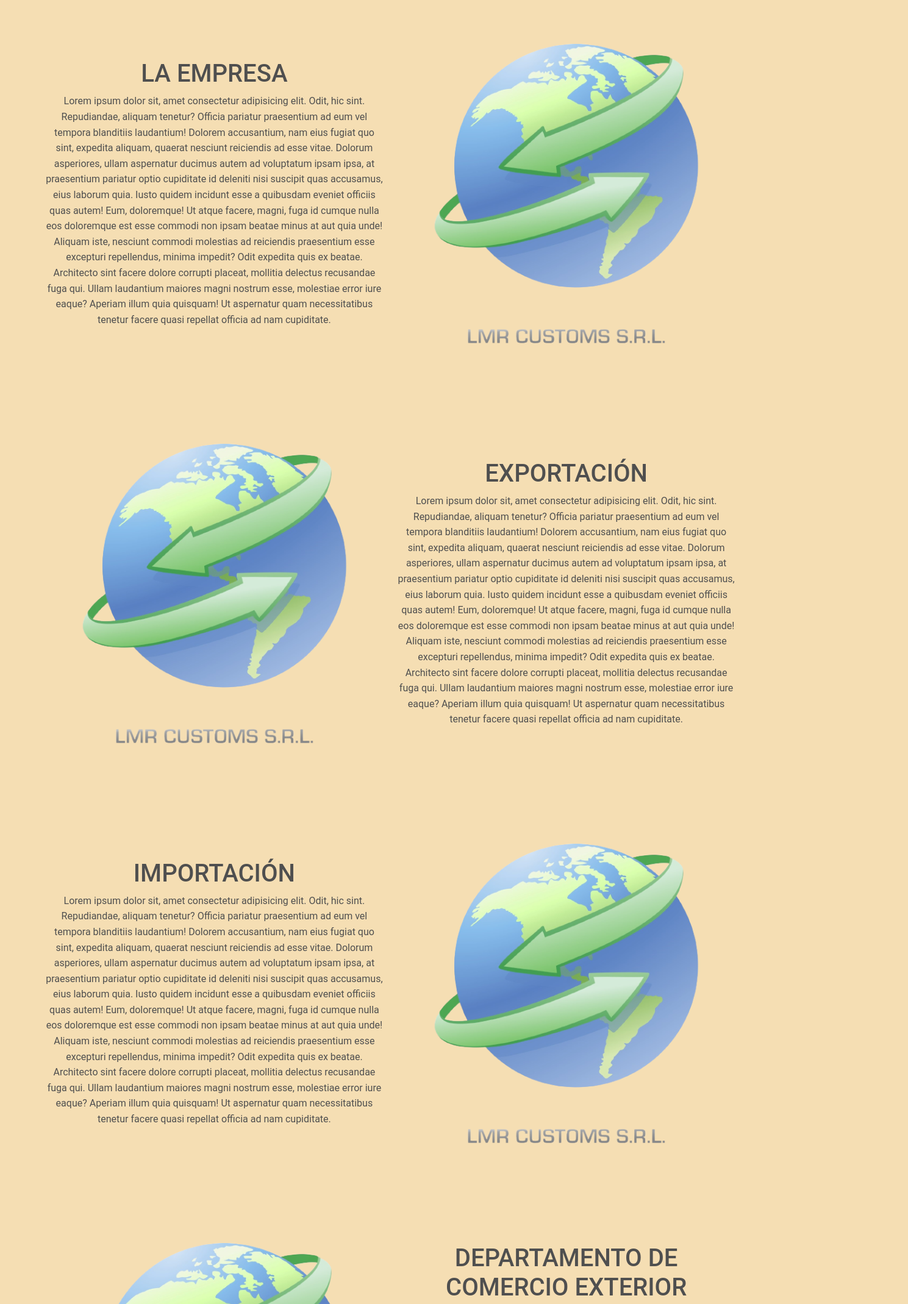
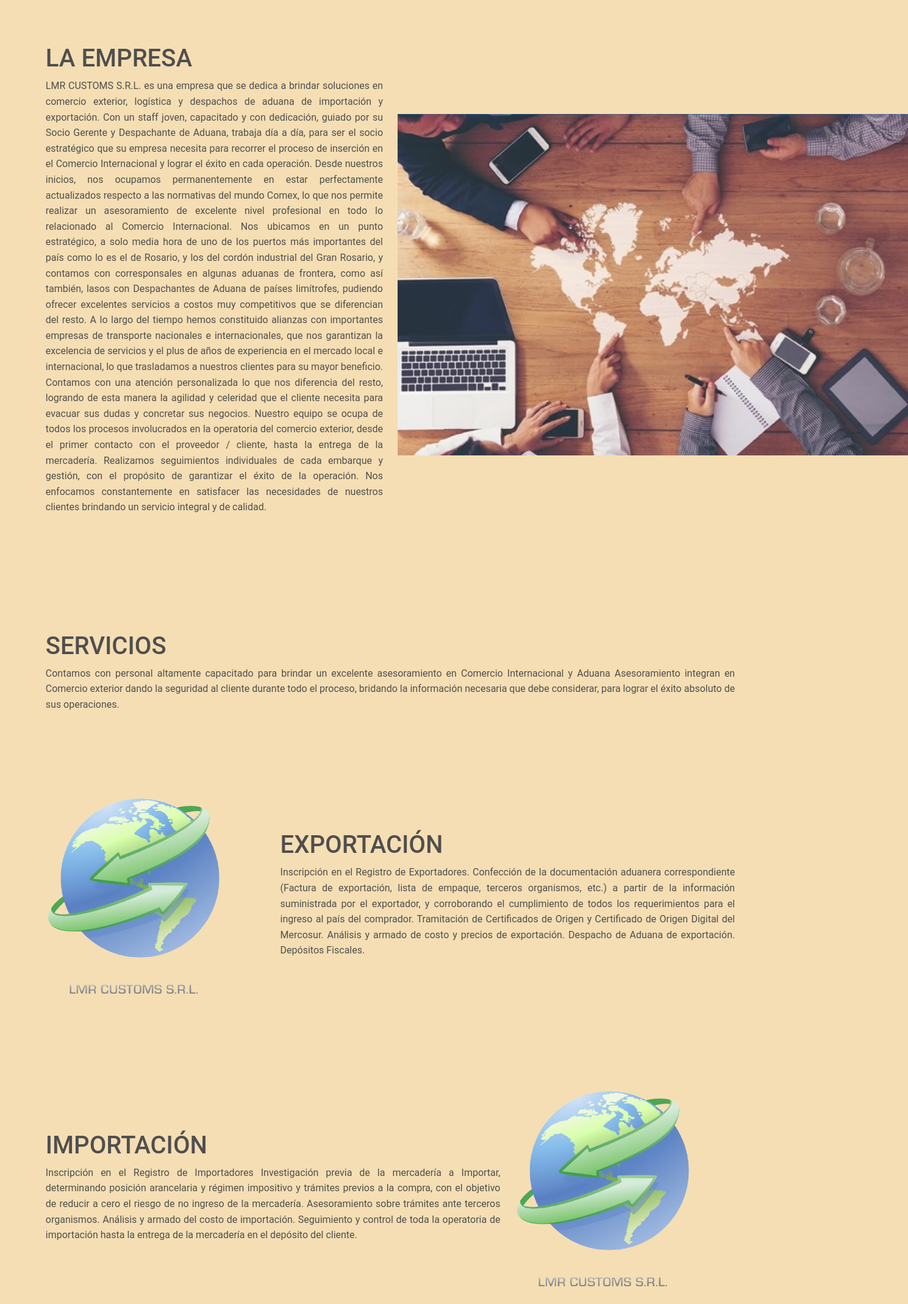
Before and after one commit to marel20/LMRCustomsWeb, a plain HTML site: page index.html in a window 1280 px wide. Shown: the part 80-2219 px from the top of the page at 61% size, 1489 px wide, since content can reach past the window. Drawn offline with Linux system fonts and the light colour scheme.

Commit message:
Modificaciones textos e imagenes

```diff
--- a/css/style.css
+++ b/css/style.css
@@ -25,6 +25,7 @@ html > body{
     left: 0;
     width: 100%;
     max-width: 100%;
+    z-index: 3000 !important;
 }
 
 .menu_container{
@@ -43,7 +44,6 @@ html > body{
     display: flex;
     background-color: #000000;
     margin-top: 1%;
-    z-index: 1500;
 }
 
 .menu_item{
@@ -129,7 +129,7 @@ html > body{
     position: fixed;
     bottom: 3.125rem;
     right: 1.25rem;
-    z-index: 1500;
+    z-index: 1500 !important;
 }
 /*----- End Navbar Style -----*/
 
@@ -140,4 +140,6 @@ html > body{
 .company{
     margin-top: 2%;
     padding: 5%;
+    text-align: justify !important;
+    align-items: center;
 }
--- a/index.html
+++ b/index.html
@@ -43,7 +43,7 @@
             </li>
 
             <li class="menu_item menu_item--show">
-              <a href="#" class="menu_link"
+              <a href="#services" class="menu_link"
                 >Servicios
                 <img
                   src="assets/icons/arrow.png"
@@ -75,6 +75,12 @@
                     >Logística</a
                   >
                 </li>
+
+                <li class="menu_inside">
+                  <a href="#otherServices" class="menu_link menu_link--inside"
+                    >Otros Servicios</a
+                  >
+                </li>
               </ul>
             </li>
 
@@ -83,7 +89,7 @@
             </li>
           </ul>
 
-          <div>
+          <!--  <div>
             <input
               type="text"
               size="10"
@@ -93,7 +99,7 @@
               placeholder="Search"
             />
           </div>
-
+          -->
           <div class="menu_hamburguer">
             <img
               src="assets/icons/menu.png"
@@ -108,149 +114,166 @@
     <div class="container-fluid">
       <section id="company">
         <article class="company row">
-          <div class="col-lg-6 col-md-6 mb-4 col-12 text-center">
+          <div class="col-lg-6 col-md-6 mb-4 col-12">
             <h1>LA EMPRESA</h1>
             <p>
-              Lorem ipsum dolor sit, amet consectetur adipisicing elit. Odit,
-              hic sint. Repudiandae, aliquam tenetur? Officia pariatur
-              praesentium ad eum vel tempora blanditiis laudantium! Dolorem
-              accusantium, nam eius fugiat quo sint, expedita aliquam, quaerat
-              nesciunt reiciendis ad esse vitae. Dolorum asperiores, ullam
-              aspernatur ducimus autem ad voluptatum ipsam ipsa, at praesentium
-              pariatur optio cupiditate id deleniti nisi suscipit quas
-              accusamus, eius laborum quia. Iusto quidem incidunt esse a
-              quibusdam eveniet officiis quas autem! Eum, doloremque! Ut atque
-              facere, magni, fuga id cumque nulla eos doloremque est esse
-              commodi non ipsam beatae minus at aut quia unde! Aliquam iste,
-              nesciunt commodi molestias ad reiciendis praesentium esse
-              excepturi repellendus, minima impedit? Odit expedita quis ex
-              beatae. Architecto sint facere dolore corrupti placeat, mollitia
-              delectus recusandae fuga qui. Ullam laudantium maiores magni
-              nostrum esse, molestiae error iure eaque? Aperiam illum quia
-              quisquam! Ut aspernatur quam necessitatibus tenetur facere quasi
-              repellat officia ad nam cupiditate.
+              LMR CUSTOMS S.R.L. es una empresa que se dedica a brindar
+              soluciones en comercio exterior, logística y despachos de aduana
+              de importación y exportación. Con un staff joven, capacitado y con
+              dedicación, guiado por su Socio Gerente y Despachante de Aduana,
+              trabaja día a día, para ser el socio estratégico que su empresa
+              necesita para recorrer el proceso de inserción en el Comercio
+              Internacional y lograr el éxito en cada operación. Desde nuestros
+              inicios, nos ocupamos permanentemente en estar perfectamente
+              actualizados respecto a las normativas del mundo Comex, lo que nos
+              permite realizar un asesoramiento de excelente nivel profesional
+              en todo lo relacionado al Comercio Internacional. Nos ubicamos en
+              un punto estratégico, a solo media hora de uno de los puertos más
+              importantes del país como lo es el de Rosario, y los del cordón
+              industrial del Gran Rosario, y contamos con corresponsales en
+              algunas aduanas de frontera, como así también, lasos con
+              Despachantes de Aduana de países limítrofes, pudiendo ofrecer
+              excelentes servicios a costos muy competitivos que se diferencian
+              del resto. A lo largo del tiempo hemos constituido alianzas con
+              importantes empresas de transporte nacionales e internacionales,
+              que nos garantizan la excelencia de servicios y el plus de años de
+              experiencia en el mercado local e internacional, lo que
+              trasladamos a nuestros clientes para su mayor beneficio. Contamos
+              con una atención personalizada lo que nos diferencia del resto,
+              logrando de esta manera la agilidad y celeridad que el cliente
+              necesita para evacuar sus dudas y concretar sus negocios. Nuestro
+              equipo se ocupa de todos los procesos involucrados en la
+              operatoria del comercio exterior, desde el primer contacto con el
+              proveedor / cliente, hasta la entrega de la mercadería. Realizamos
+              seguimientos individuales de cada embarque y gestión, con el
+              propósito de garantizar el éxito de la operación. Nos enfocamos
+              constantemente en satisfacer las necesidades de nuestros clientes
+              brindando un servicio integral y de calidad.
             </p>
           </div>
-          <div class="col-lg-6 col-md-6 mb-4 col-12 text-center">
-            <img style="max-width: 80%" src="assets/logo/logo.png" alt="" />
+          <div class="col-lg-6 col-md-6 mb-4 col-12">
+            <img
+              style="height: 70vh"
+              src="assets/img/asesoramiento3.jpg"
+              alt=""
+            />
           </div>
         </article>
 
-        <div class="services"></div>
+        <div id="services" class="company">
+          <div>
+            <h1>SERVICIOS</h1>
+            <p>
+              Contamos con personal altamente capacitado para brindar un
+              excelente asesoramiento en Comercio Internacional y Aduana
+              Asesoramiento integran en Comercio exterior dando la seguridad al
+              cliente durante todo el proceso, bridando la información necesaria
+              que debe considerar, para lograr el éxito absoluto de sus
+              operaciones.
+            </p>
+          </div>
+        </div>
 
         <article id="exportation" class="company row">
-          <div class="col-lg-6 col-md-6 mb-4 col-12 text-center">
+          <div class="col-lg-4 col-md-4 mb-4 col-12">
             <img style="max-width: 80%" src="assets/logo/logo.png" alt="" />
           </div>
-          <div class="col-lg-6 col-md-6 mb-4 col-12 text-center">
+          <div class="col-lg-8 col-md-8 mb-4 col-12">
             <h1>EXPORTACIÓN</h1>
             <p>
-              Lorem ipsum dolor sit, amet consectetur adipisicing elit. Odit,
-              hic sint. Repudiandae, aliquam tenetur? Officia pariatur
-              praesentium ad eum vel tempora blanditiis laudantium! Dolorem
-              accusantium, nam eius fugiat quo sint, expedita aliquam, quaerat
-              nesciunt reiciendis ad esse vitae. Dolorum asperiores, ullam
-              aspernatur ducimus autem ad voluptatum ipsam ipsa, at praesentium
-              pariatur optio cupiditate id deleniti nisi suscipit quas
-              accusamus, eius laborum quia. Iusto quidem incidunt esse a
-              quibusdam eveniet officiis quas autem! Eum, doloremque! Ut atque
-              facere, magni, fuga id cumque nulla eos doloremque est esse
-              commodi non ipsam beatae minus at aut quia unde! Aliquam iste,
-              nesciunt commodi molestias ad reiciendis praesentium esse
-              excepturi repellendus, minima impedit? Odit expedita quis ex
-              beatae. Architecto sint facere dolore corrupti placeat, mollitia
-              delectus recusandae fuga qui. Ullam laudantium maiores magni
-              nostrum esse, molestiae error iure eaque? Aperiam illum quia
-              quisquam! Ut aspernatur quam necessitatibus tenetur facere quasi
-              repellat officia ad nam cupiditate.
+              Inscripción en el Registro de Exportadores. Confección de la
+              documentación aduanera correspondiente (Factura de exportación,
+              lista de empaque, terceros organismos, etc.) a partir de la
+              información suministrada por el exportador, y corroborando el
+              cumplimiento de todos los requerimientos para el ingreso al país
+              del comprador. Tramitación de Certificados de Origen y Certificado
+              de Origen Digital del Mercosur. Análisis y armado de costo y
+              precios de exportación. Despacho de Aduana de exportación.
+              Depósitos Fiscales.
             </p>
           </div>
         </article>
 
         <article id="importation" class="company row">
-          <div class="col-lg-6 col-md-6 mb-4 col-12 text-center">
+          <div class="col-lg-8 col-md-8 mb-4 col-12">
             <h1>IMPORTACIÓN</h1>
             <p>
-              Lorem ipsum dolor sit, amet consectetur adipisicing elit. Odit,
-              hic sint. Repudiandae, aliquam tenetur? Officia pariatur
-              praesentium ad eum vel tempora blanditiis laudantium! Dolorem
-              accusantium, nam eius fugiat quo sint, expedita aliquam, quaerat
-              nesciunt reiciendis ad esse vitae. Dolorum asperiores, ullam
-              aspernatur ducimus autem ad voluptatum ipsam ipsa, at praesentium
-              pariatur optio cupiditate id deleniti nisi suscipit quas
-              accusamus, eius laborum quia. Iusto quidem incidunt esse a
-              quibusdam eveniet officiis quas autem! Eum, doloremque! Ut atque
-              facere, magni, fuga id cumque nulla eos doloremque est esse
-              commodi non ipsam beatae minus at aut quia unde! Aliquam iste,
-              nesciunt commodi molestias ad reiciendis praesentium esse
-              excepturi repellendus, minima impedit? Odit expedita quis ex
-              beatae. Architecto sint facere dolore corrupti placeat, mollitia
-              delectus recusandae fuga qui. Ullam laudantium maiores magni
-              nostrum esse, molestiae error iure eaque? Aperiam illum quia
-              quisquam! Ut aspernatur quam necessitatibus tenetur facere quasi
-              repellat officia ad nam cupiditate.
+              Inscripción en el Registro de Importadores Investigación previa de
+              la mercadería a Importar, determinando posición arancelaria y
+              régimen impositivo y trámites previos a la compra, con el objetivo
+              de reducir a cero el riesgo de no ingreso de la mercadería.
+              Asesoramiento sobre trámites ante terceros organismos. Análisis y
+              armado del costo de importación. Seguimiento y control de toda la
+              operatoria de importación hasta la entrega de la mercadería en el
+              depósito del cliente.
             </p>
           </div>
-          <div class="col-lg-6 col-md-6 mb-4 col-12 text-center">
+          <div class="col-lg-4 col-md-4 mb-4 col-12">
             <img style="max-width: 80%" src="assets/logo/logo.png" alt="" />
           </div>
         </article>
 
         <article id="foreign__trade" class="company row">
-          <div class="col-lg-6 col-md-6 mb-4 col-12 text-center">
+          <div class="col-lg-4 col-md-4 mb-4 col-12">
             <img style="max-width: 80%" src="assets/logo/logo.png" alt="" />
           </div>
-          <div class="col-lg-6 col-md-6 mb-4 col-12 text-center">
+          <div class="col-lg-8 col-md-8 mb-4 col-12">
             <h1>DEPARTAMENTO DE COMERCIO EXTERIOR</h1>
             <p>
-              Lorem ipsum dolor sit, amet consectetur adipisicing elit. Odit,
-              hic sint. Repudiandae, aliquam tenetur? Officia pariatur
-              praesentium ad eum vel tempora blanditiis laudantium! Dolorem
-              accusantium, nam eius fugiat quo sint, expedita aliquam, quaerat
-              nesciunt reiciendis ad esse vitae. Dolorum asperiores, ullam
-              aspernatur ducimus autem ad voluptatum ipsam ipsa, at praesentium
-              pariatur optio cupiditate id deleniti nisi suscipit quas
-              accusamus, eius laborum quia. Iusto quidem incidunt esse a
-              quibusdam eveniet officiis quas autem! Eum, doloremque! Ut atque
-              facere, magni, fuga id cumque nulla eos doloremque est esse
-              commodi non ipsam beatae minus at aut quia unde! Aliquam iste,
-              nesciunt commodi molestias ad reiciendis praesentium esse
-              excepturi repellendus, minima impedit? Odit expedita quis ex
-              beatae. Architecto sint facere dolore corrupti placeat, mollitia
-              delectus recusandae fuga qui. Ullam laudantium maiores magni
-              nostrum esse, molestiae error iure eaque? Aperiam illum quia
-              quisquam! Ut aspernatur quam necessitatibus tenetur facere quasi
-              repellat officia ad nam cupiditate.
+              Con una estructura capacitada y responsable, ofrecemos a nuestros
+              clientes, la posibilidad de tercerizar a través de LMR Customs
+              S.R.L., el departamento de comercio exterior, ofreciendo un
+              servicio de excelencia, desde el embarque de la mercadería hasta
+              su entrega, sea de importación o exportación. Este servicio otorga
+              beneficios a la empresa que lo toma, tales como, ahorro económico,
+              seguridad en el proceso de impo/expo, y la tranquilidad de saber
+              que dicha área tan importante de la empresa se encuentra en manos
+              de profesionales del sector. De esta manera ofrecemos a las pymes
+              la posibilidad de sumergirse en el comercio exterior sin la
+              necesidad de ampliar su estructura con los costos que esto
+              implica.
             </p>
           </div>
         </article>
 
         <article id="logistics" class="company row">
-          <div class="col-lg-6 col-md-6 mb-4 col-12 text-center">
+          <div class="col-lg-6 col-md-6 mb-4 col-12">
             <h1>LOGÍSTICA</h1>
             <p>
-              Lorem ipsum dolor sit, amet consectetur adipisicing elit. Odit,
-              hic sint. Repudiandae, aliquam tenetur? Officia pariatur
-              praesentium ad eum vel tempora blanditiis laudantium! Dolorem
-              accusantium, nam eius fugiat quo sint, expedita aliquam, quaerat
-              nesciunt reiciendis ad esse vitae. Dolorum asperiores, ullam
-              aspernatur ducimus autem ad voluptatum ipsam ipsa, at praesentium
-              pariatur optio cupiditate id deleniti nisi suscipit quas
-              accusamus, eius laborum quia. Iusto quidem incidunt esse a
-              quibusdam eveniet officiis quas autem! Eum, doloremque! Ut atque
-              facere, magni, fuga id cumque nulla eos doloremque est esse
-              commodi non ipsam beatae minus at aut quia unde! Aliquam iste,
-              nesciunt commodi molestias ad reiciendis praesentium esse
-              excepturi repellendus, minima impedit? Odit expedita quis ex
-              beatae. Architecto sint facere dolore corrupti placeat, mollitia
-              delectus recusandae fuga qui. Ullam laudantium maiores magni
-              nostrum esse, molestiae error iure eaque? Aperiam illum quia
-              quisquam! Ut aspernatur quam necessitatibus tenetur facere quasi
-              repellat officia ad nam cupiditate.
+              Estamos asociados a empresas de transportes nacionales e
+              internacionales de primera línea, para garantizar siempre a
+              nuestros clientes, la mejor tarifa y el mejor servicio, con la
+              responsabilidad que nos caracteriza.
             </p>
           </div>
-          <div class="col-lg-6 col-md-6 mb-4 col-12 text-center">
+          <div class="col-lg-6 col-md-6 mb-4 col-12">
+            <img
+              style="width: 100%"
+              src="assets/img/logistica internacional.jpg"
+              alt=""
+            />
+          </div>
+        </article>
+
+        <article id="otherServices" class="company row">
+          <div class="col-lg-4 col-md-4 mb-4 col-12">
             <img style="max-width: 80%" src="assets/logo/logo.png" alt="" />
+          </div>
+          <div class="col-lg-8 col-md-8 mb-4 col-12">
+            <h1>Otros Servicios</h1>
+            <p>
+              Ofrecemos a nuestros clientes la posibilidad de tercerizar el
+              departamento de comercio exterior, ofreciendo un servicio de
+              excelencia, haciéndonos cargo desde el embarque de la mercadería
+              hasta su entrega, sea de importación o exportación. Este servicio
+              otorga beneficios a la empresa que lo toma, tales como, ahorro
+              económico, seguridad en el proceso de importación/exportación, y
+              la tranquilidad de saber que dicha área tan importante de la
+              empresa se encuentra en manos de profesionales del sector. De esta
+              manera ofrecemos a las pymes la posibilidad de sumergirse en el
+              comercio exterior sin la necesidad de ampliar su estructura con un
+              gran ahorro no solo económico sino también de tiempo.
+            </p>
           </div>
         </article>
       </section>
@@ -307,6 +330,7 @@
           </button>
         </form>
       </div>
+
       <div class="row col-lg-6 col-md-6 mb-4 col-12 text-center">
         <iframe
           src="https://www.google.com/maps/embed?pb=!1m14!1m8!1m3!1d13406.096193669282!2d-61.1623478!3d-32.8578514!3m2!1i1024!2i768!4f13.1!3m3!1m2!1s0x0%3A0x32fd6b9d2900989!2sLMR%20CUSTOMS%20S.R.L.%20Estudio%20Aduanero%20y%20Comercio%20Exterior!5e0!3m2!1ses!2sar!4v1661220912627!5m2!1ses!2sar"
```
Also changed, not shown: assets/img/asesoramiento3.jpg (added), assets/img/logistica internacional.jpg (added).
